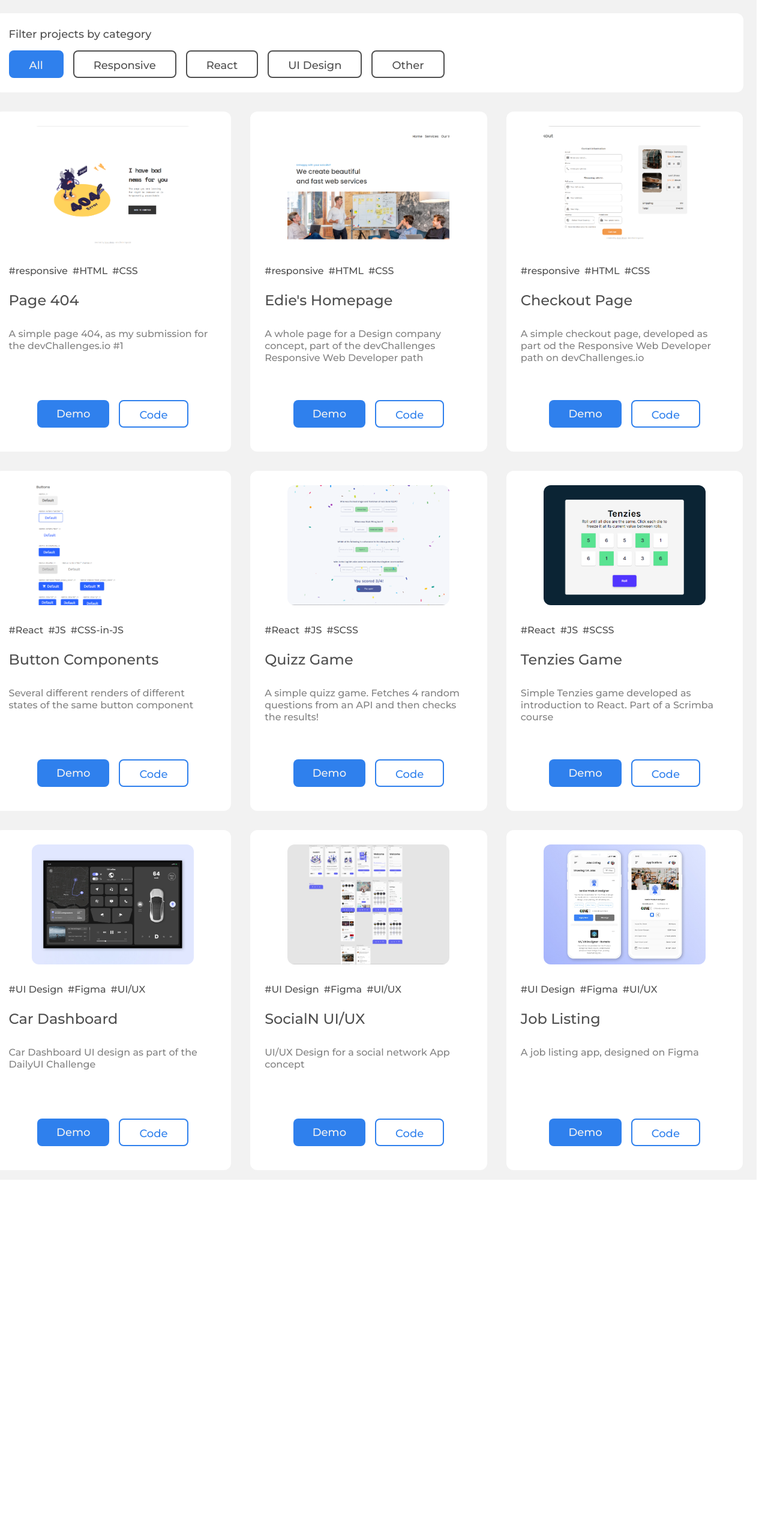
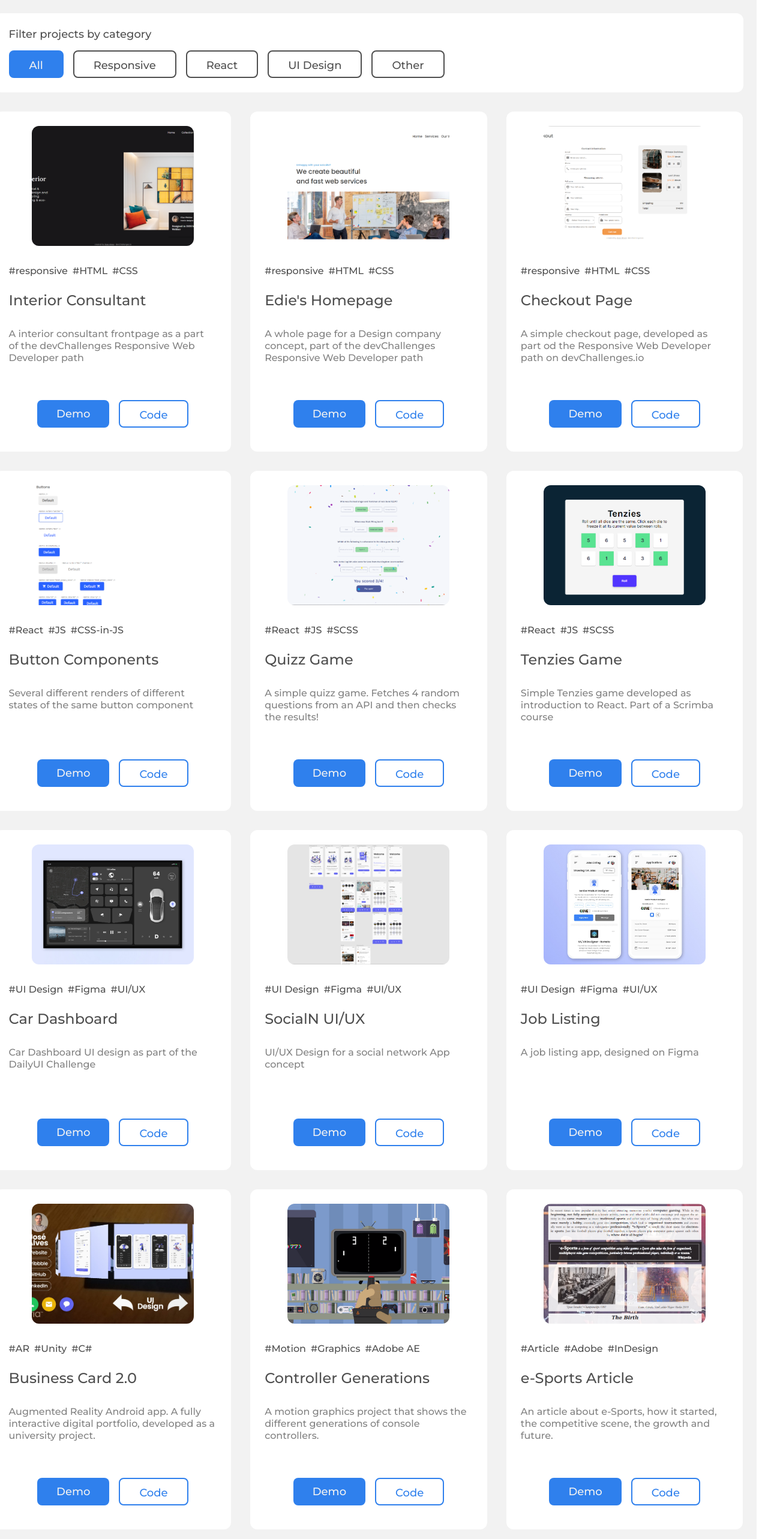
Before and after one commit to hitmaizer/responsive-web-portfolio, a React (Create React App) app: page / in a window 1280 px wide. Shown: the part 1818-4384 px from the top of the page at 60% size. Before the commit the page ends 3785 px from the top, so only its background shows below. Built offline with nearby package versions, Linux system fonts and the light colour scheme.

Commit message:
added more work objs to the data list array

```diff
--- a/src/data.js
+++ b/src/data.js
@@ -2,13 +2,13 @@ export default {
     "works": [
         {
             "id": "1",
-            "title": "Page 404",
-            "img": "page404.png",
+            "title": "Interior Consultant",
+            "img": "interior.png",
             "tags": ["responsive", "HTML", "CSS"],
             "category": "responsive",
-            "description": "A simple page 404, as my submission for the devChallenges.io #1",
-            "demo": "https://page-404-one.vercel.app/",
-            "code": "https://github.com/hitmaizer/responsive-web-404",
+            "description": "A interior consultant frontpage as a part of the devChallenges Responsive Web Developer path",
+            "demo": "https://interior-consultant-challenge-ktlfl7plu-hitmaizer.vercel.app/",
+            "code": "https://github.com/hitmaizer/responsive-web-interior.consultant",
         },
 
         {
@@ -73,8 +73,9 @@ export default {
             "tags": ["UI Design", "Figma", "UI/UX"],
             "category": "ui",
             "description": "Car Dashboard UI design as part of the DailyUI Challenge",
-            "demo": "https://dribbble.com/shots/15440795-Car-Interface",
+            "demo": "",
             "code": "",
+            "link": "https://dribbble.com/shots/15440795-Car-Interface",
         },
 
         {
@@ -86,6 +87,7 @@ export default {
             "description": "UI/UX Design for a social network App concept",
             "demo": "",
             "code": "",
+            "link": "https://tinyurl.com/2p82jsp3",
         },
 
         {
@@ -97,6 +99,43 @@ export default {
             "description": "A job listing app, designed on Figma ",
             "demo": "",
             "code": "",
+            "link": "https://dribbble.com/shots/15583721-Job-Listing",
+        },
+
+        {
+            "id": "10",
+            "title": "Business Card 2.0",
+            "img": "arapp.jpeg",
+            "tags": ["AR", "Unity", "C#"],
+            "category": "other",
+            "description": "Augmented Reality Android app. A fully interactive digital portfolio, developed as a university project.",
+            "demo": "",
+            "code": "",
+            "link": "https://tinyurl.com/58km727h",
+        },
+
+        {
+            "id": "11",
+            "title": "Controller Generations",
+            "img": "motiongraphics.png",
+            "tags": ["Motion", "Graphics", "Adobe AE"],
+            "category": "other",
+            "description": "A motion graphics project that shows the different generations of console controllers.",
+            "demo": "",
+            "code": "",
+            "link":  "https://tinyurl.com/bdh7htfv",
+        },
+
+        {
+            "id": "12",
+            "title": "e-Sports Article",
+            "img": "article.png",
+            "tags": ["Article", "Adobe", "InDesign"],
+            "category": "other",
+            "description": "An article about e-Sports, how it started, the competitive scene, the growth and future.",
+            "demo": "",
+            "code": "",
+            "link":  "https://tinyurl.com/yckpwfsh",
         },
     ]
 }
```
